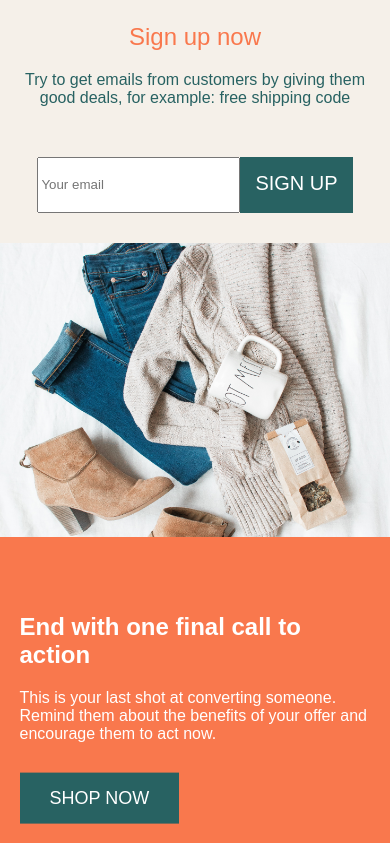
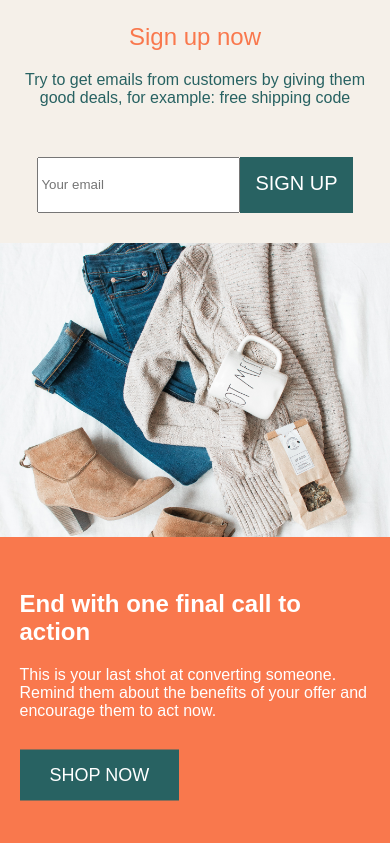
Before and after one commit to PhamHuong04/Comfy, a plain HTML site: page index.html in a window 390 px wide. Shown: the part 4995-5839 px from the top of the page. Drawn offline with Linux system fonts and the light colour scheme.

Commit message:
fix margin

```diff
--- a/comfy.css
+++ b/comfy.css
@@ -514,7 +514,7 @@
   .action .content {
     margin: auto;
     width: 90%;
-    transform: translate(0%, 160%);
+    transform: translate(0%, 150%);
   }
   .action .title {
     font-size: var(--font-size-5xl);
```
